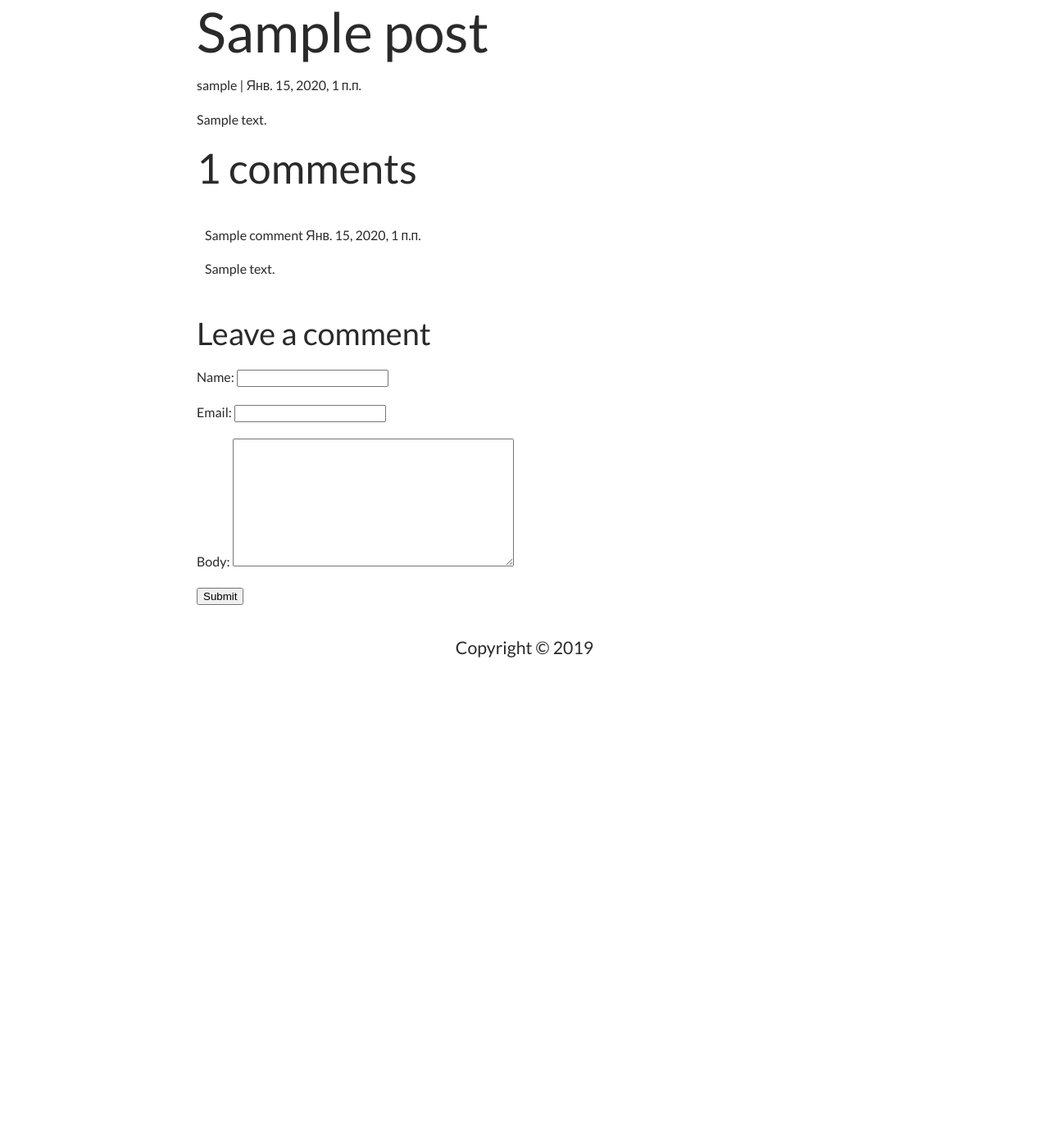
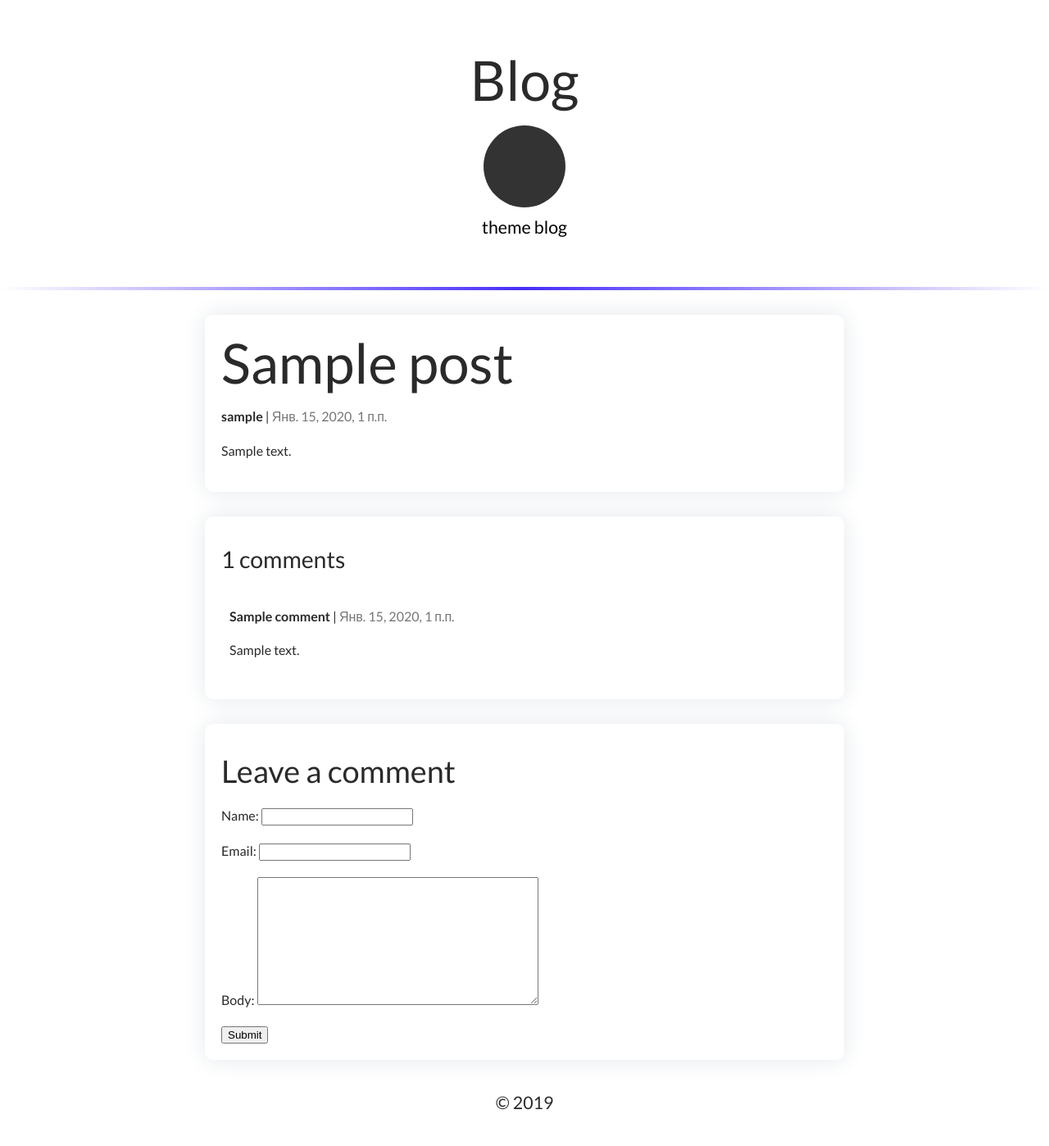
Before and after one commit to goDlin86/VetalBlog, a Django app: a page that uses templates/base.html in a window 1280 px wide. Shown: the whole page at 82% size. Before the commit the page ends 802 px from the top, so only its background shows below. Run offline with Django 3.2, Linux system fonts and the light colour scheme; tables that the repository leaves empty hold one stand-in row (values such as "Sample post").

Commit message:
add style for post

```diff
--- a/blog/static/blog.css
+++ b/blog/static/blog.css
@@ -2,7 +2,7 @@
     --accent-color: #482ef8;
     --title-color: #2a2a2a;
     --text-color: rgba(0, 0, 0, 0.84);
-    --date-color: #4c4c4c;
+    --date-color: rgba(0, 0, 0, 0.54);
 
 }
 
@@ -59,7 +59,7 @@ small, .text_small {font-size: 0.75em;}
 }
 article {
     padding: 20px;
-    margin: 30px 0;
+    margin: 30px 10px;
     box-shadow: 0 0 28px #E3E7EB;
     border-radius: 10px;
 }
--- a/templates/base.html
+++ b/templates/base.html
@@ -21,7 +21,7 @@
         {% endblock content %}
 
         <footer>
-            <h5>Copyright &copy; 2019</h5>
+            <h5>&copy; 2019</h5>
         </footer>
     </body>
 </html>
--- a/templates/post_detail.html
+++ b/templates/post_detail.html
@@ -1,39 +1,40 @@
 {% extends 'base.html' %} {% block content %}
 
+<header class="center">
     <div class="container">
-  <div class="row">
-    <div class="col-md-8 card mb-4  mt-3 left  top">
-      <div class="card-body">
+        <h1>Blog</h1>
+        <a href="/"><div class="circle"></div></a>
+        <div class="themeblog">theme blog</div>
+    </div>
+</header>
+<div class="line"></div>
+<div class="container">
+      <article>
         <h1>{% block title %} {{ post.title }} {% endblock title %}</h1>
-        <p class=" text-muted">{{ post.author }} | {{ post.created_on }}</p>
-        <p class="card-text ">{{ post.content | safe }}</p>
-      </div>
-    </div>
+        <p><b>{{ post.author }}</b> | <span class="date">{{ post.created_on }}</span></p>
+        <p class="text ">{{ post.content | safe }}</p>
+      </article>
 
-      <div class="col-md-8 card mb-4  mt-3 ">
-          <div class="card-body">
+      <article>
         <!-- comments -->
-            <h2>{{ comments.count }} comments</h2>
+        <h4>{{ comments.count }} comments</h4>
 
         {% for comment in comments %}
         <div class="comments" style="padding: 10px;">
           <p class="font-weight-bold">
-                {{ comment.name }}
-                <span class=" text-muted font-weight-normal">
+              <b>{{ comment.name }}</b> |
+            <span class="date">
               {{ comment.created_on }}
             </span>
           </p>
           {{ comment.body | linebreaks }}
         </div>
         {% endfor %}
-          </div>
-        </div>
-        <div class="col-md-8 card mb-4  mt-3 ">
-          <div class="card-body">
+      </article>
+
+      <article>
         {% if new_comment %}
-            <div class="alert alert-success" role="alert">
-              Your comment is awaiting moderation
-            </div>
+        <p>Your comment is awaiting moderation</p>
         {% else %}
         <h3>Leave a comment</h3>
         <form method="post" style="margin-top: 1.3em;">
@@ -42,10 +43,8 @@
           <button type="submit" class="btn btn-primary  btn-lg">Submit</button>
         </form>
         {% endif %}
-          </div>
-        </div>
+      </article>
 
-  </div>
 </div>
 
 {% endblock content %}
```
Also changed, not shown: VetalBlog/settings.py (+11 -0 lines). Lines whose indentation alone changed are shown as unchanged.
